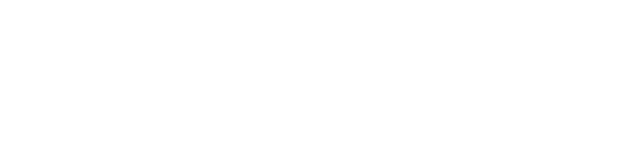
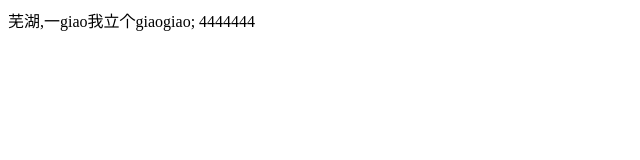
Before and after one commit to houchaoqunLL/orgion, a plain HTML site: page index.html in a window 1280 px wide. Shown: the whole page, without its empty margins (0-640 px from the left). Drawn offline with Linux system fonts and the light colour scheme.

Commit message:
添加新功能

```diff
--- a/index.html
+++ b/index.html
@@ -7,5 +7,16 @@
 </head>
 <body>
 
+
+
+
+
+
+    芜湖,一giao我立个giaogiao;
+
+    4444444
+
+
+
 </body>
 </html>
```
